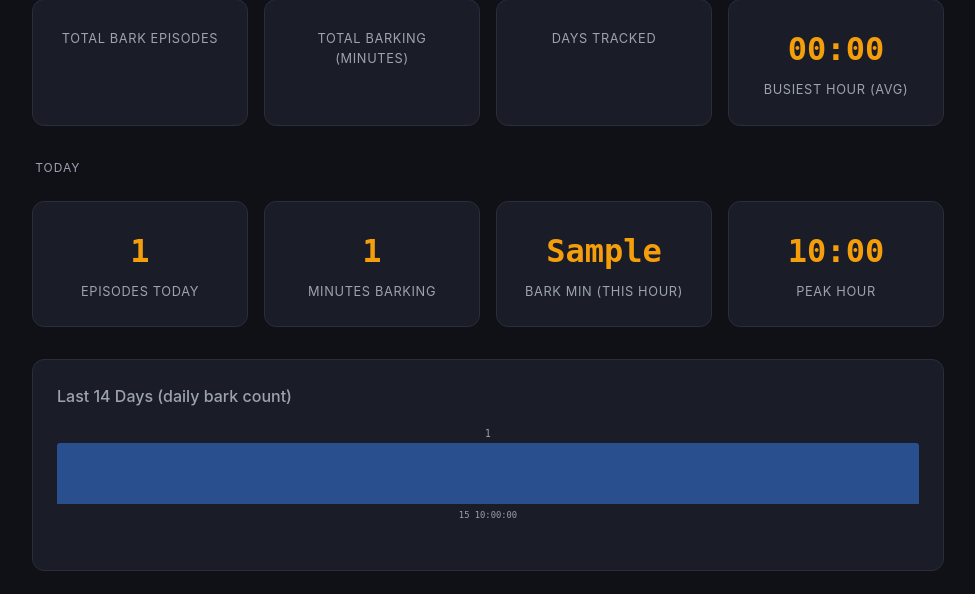
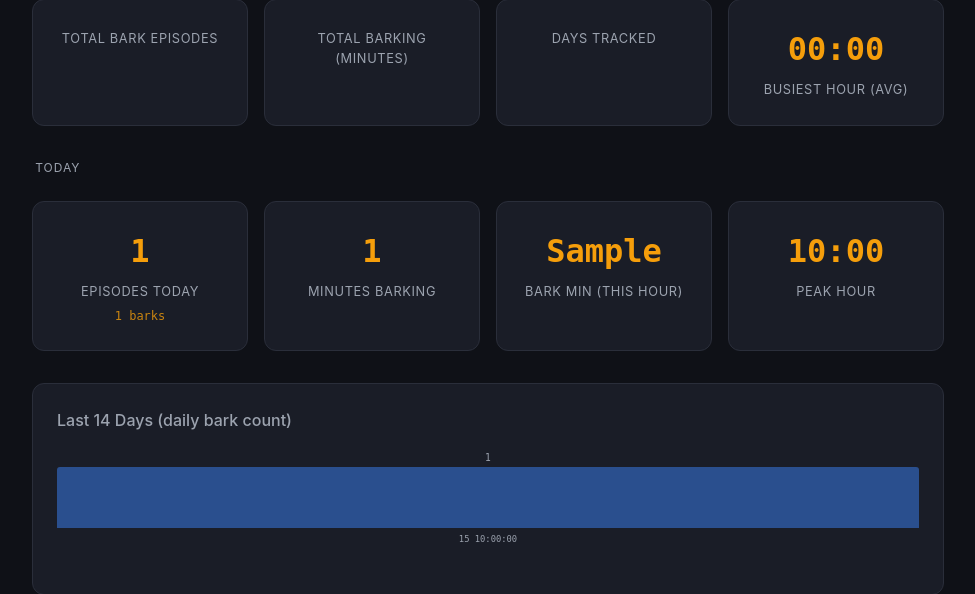
Before and after one commit to cjmuldoon/barkup, a Python web app: template src/barkup/web/templates/public.html in a window 1280 px wide. Shown: the part 851-1445 px from the top of the page, without its empty margins (152-1127 px from the left). Run offline with Jinja, Linux system fonts and the light colour scheme; the template is opened without the code that fills it: most values are stand-ins (such as "Sample title", 1, 10 or a date in 2020).

Commit message:
Add total bark count callout under Episodes Today card

```diff
--- a/src/barkup/db.py
+++ b/src/barkup/db.py
@@ -343,6 +343,7 @@ class BarkDatabase:
 
         confirmed = [e for e in episodes if e["bark_type"] not in ("Not Bark", "Unconfirmed")]
         total_bark_sec = sum(e["bark_time_seconds"] for e in confirmed)
+        total_bark_count = sum(e["bark_count"] for e in confirmed)
 
         # Find peak hour
         hourly = self.get_hourly_bark_minutes(date)
@@ -351,6 +352,7 @@ class BarkDatabase:
         return {
             "date": date,
             "total_episodes": len(confirmed),
+            "total_bark_count": total_bark_count,
             "total_bark_minutes": round(total_bark_sec / 60, 1),
             "dismissed": len([e for e in episodes if e["bark_type"] == "Not Bark"]),
             "peak_hour": peak_hour,
--- a/src/barkup/web/static/style.css
+++ b/src/barkup/web/static/style.css
@@ -216,6 +216,13 @@ body {
     margin-top: 0.3rem;
     text-transform: uppercase;
     letter-spacing: 0.05em;
+}
+.stat-callout {
+    font-size: 0.75rem;
+    color: var(--accent);
+    margin-top: 0.3rem;
+    font-family: var(--mono);
+    opacity: 0.8;
 }
 
 /* Chart */
--- a/src/barkup/web/templates/public.html
+++ b/src/barkup/web/templates/public.html
@@ -64,6 +64,7 @@
     <div class="stat-card">
         <div class="stat-value">{{ summary.total_episodes }}</div>
         <div class="stat-label">Episodes Today</div>
+        <div class="stat-callout">{{ summary.total_bark_count }} barks</div>
     </div>
     <div class="stat-card">
         <div class="stat-value">{{ summary.total_bark_minutes }}</div>
```
